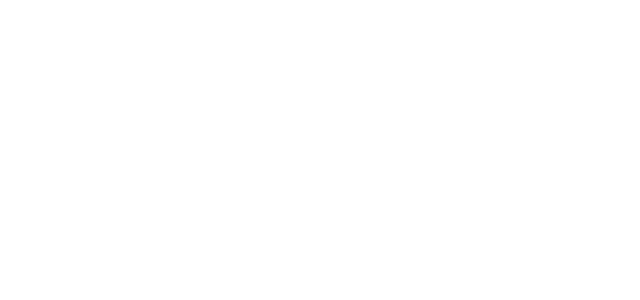
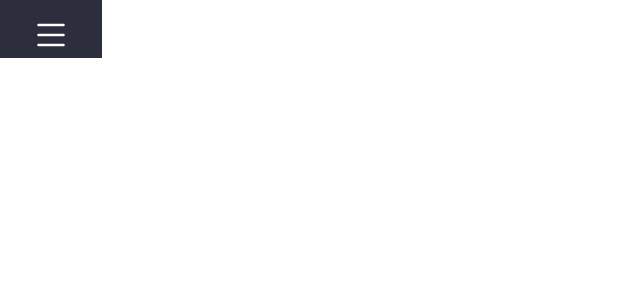
Before and after one commit to MamukaSenai/React-Mamuka, a React (Vite) app: page / in a window 1280 px wide. Shown: the top 300 px of the page, without its empty margins (0-640 px from the left). Built offline with nearby package versions, Linux system fonts and the light colour scheme.

Commit message:
Fazendo o aside usando bootstrap e react-icons, aside em 50%

```diff
--- a/package.json
+++ b/package.json
@@ -10,8 +10,12 @@
     "preview": "vite preview"
   },
   "dependencies": {
+    "bootstrap": "^5.3.1",
     "react": "^18.2.0",
-    "react-dom": "^18.2.0"
+    "react-bootstrap": "^2.8.0",
+    "react-dom": "^18.2.0",
+    "react-icons": "^4.10.1",
+    "react-router-dom": "^6.15.0"
   },
   "devDependencies": {
     "@types/react": "^18.2.15",
--- a/src/components/Aside/index.tsx
+++ b/src/components/Aside/index.tsx
@@ -0,0 +1,52 @@
+/* Fazer com que quando o usuario clicar no dropdown,
+ ele preencha o aside com o background azul escuro */
+
+/* Tentar fazer um onClick no index.tsx e depois estilizar no css */
+/* Talvez a função tenha que ser separada, ou seja, faço a função do DropDown e depois
+coloco ela na função do Aside, assim, acho que consigo fazer com onClick */
+
+import "./style.css"
+// imports da função de dropdown do bootstrap
+import Dropdown from 'react-bootstrap/Dropdown';
+import DropdownButton from 'react-bootstrap/DropdownButton';
+// import do react icons
+import { BsList } from 'react-icons/bs';
+
+//Função do DropDown
+function  BotaoDropDown() {
+    return (
+        <>
+            {/* <aside>
+                <nav className="menu"> */}
+                    {/* Abaixo temos a função do bootstrap que faz o Dropdown */}
+                    <DropdownButton id="dropdown-basic-button" title={
+                        <span>
+                            {/* Colocando o Icone Hamburguer da Biblioteca do React Icons */}
+                            <BsList className="botaoHamburguer" />
+                        </span>
+                    }>
+                        <div className="conteudoDropDown">
+                            {/* Abaixo temos as páginas que vão ter no dropdowm */}
+                            <Dropdown.Item href="#/action-1">Consulta</Dropdown.Item>
+                            <Dropdown.Item href="#/action-2">Cadastro</Dropdown.Item>
+                        </div>
+                    </DropdownButton>
+                {/* </nav>
+            </aside> */}
+        </>
+    );
+}
+
+
+export default function Aside() {
+    return (
+        <>
+            <aside>
+                <nav className="menu">
+                    {/* <div onClick={BotaoDropDown()}></div> */}
+                    {BotaoDropDown()}
+                </nav>
+            </aside>
+        </>
+    );
+}
--- a/src/components/Aside/style.css
+++ b/src/components/Aside/style.css
@@ -0,0 +1,54 @@
+
+aside {
+    display: flex;
+    /* height: 100vh;
+    width: 6.5vw; */
+
+}
+
+.menu {
+    display: flex;
+    align-items: center;
+    flex-direction: column;
+    background-color: var(--cinza);
+    color: #fff;
+    fill: #fff;
+}
+
+.menu svg{
+    height: 5vh;
+    width: 5vw;
+    margin-top: 15px;
+}
+
+
+.menu a {
+    padding-top: 50%;
+    padding-right: 5%;
+    padding-left: 5%;
+    font-weight: 700;
+    display: flex;
+    color: var(--cinza);
+    text-decoration: none;
+}
+
+/* Estilizando o botao dropdown no bootstrap */
+
+#dropdown-basic-button {
+    background: none;
+    width: 8vw;
+    border: none;
+    display: flex;
+    align-items: center;
+    justify-content: center;
+    color:#fff;
+    /* font-weight: 900; */
+}
+
+.conteudoDropDown {
+    text-align: center;
+    display: flex;
+    flex-direction: column;
+    justify-content:center;
+    align-items: center;
+}
--- a/src/index.css
+++ b/src/index.css
@@ -0,0 +1,33 @@
+* {
+    margin: 0;
+    padding: 0;
+    box-sizing: border-box;
+    resize: none;
+}
+@font-face {
+    font-family: "Core Sans G";
+    src: url(../fonts/CoreSansG-Regular.ttf);
+}
+
+
+:root{
+    --azulescuro: #405189;
+    --branco: #ffffff;
+    --azulClaro: #0073EA;
+    --cinza: #2C2E3E;
+    --cinzaclaro: #7C7C7C;
+    --font: "Core Sans G";
+    --vermelho: #F22D2D;
+    --laranja: #F9784F;
+    --verde: #26CB7B;
+}
+
+body {
+    width: 100vw;
+    height: 100vh;
+    display: flex;
+    font-family: var(--font);
+    overflow-x: hidden;
+    overflow-y: hidden;
+
+}
--- a/src/main.tsx
+++ b/src/main.tsx
@@ -1,10 +1,14 @@
 import React from 'react'
 import ReactDOM from 'react-dom/client'
+import { BrowserRouter } from 'react-router-dom'
+import Aside from './components/Aside'
 
 import './index.css'
 
 ReactDOM.createRoot(document.getElementById('root')!).render(
   <React.StrictMode>
-
+    <BrowserRouter>
+      <Aside />
+    </BrowserRouter>
   </React.StrictMode>,
 )
```
Also changed, not shown: 1 other file (tests, documents, lock files or other folders).
